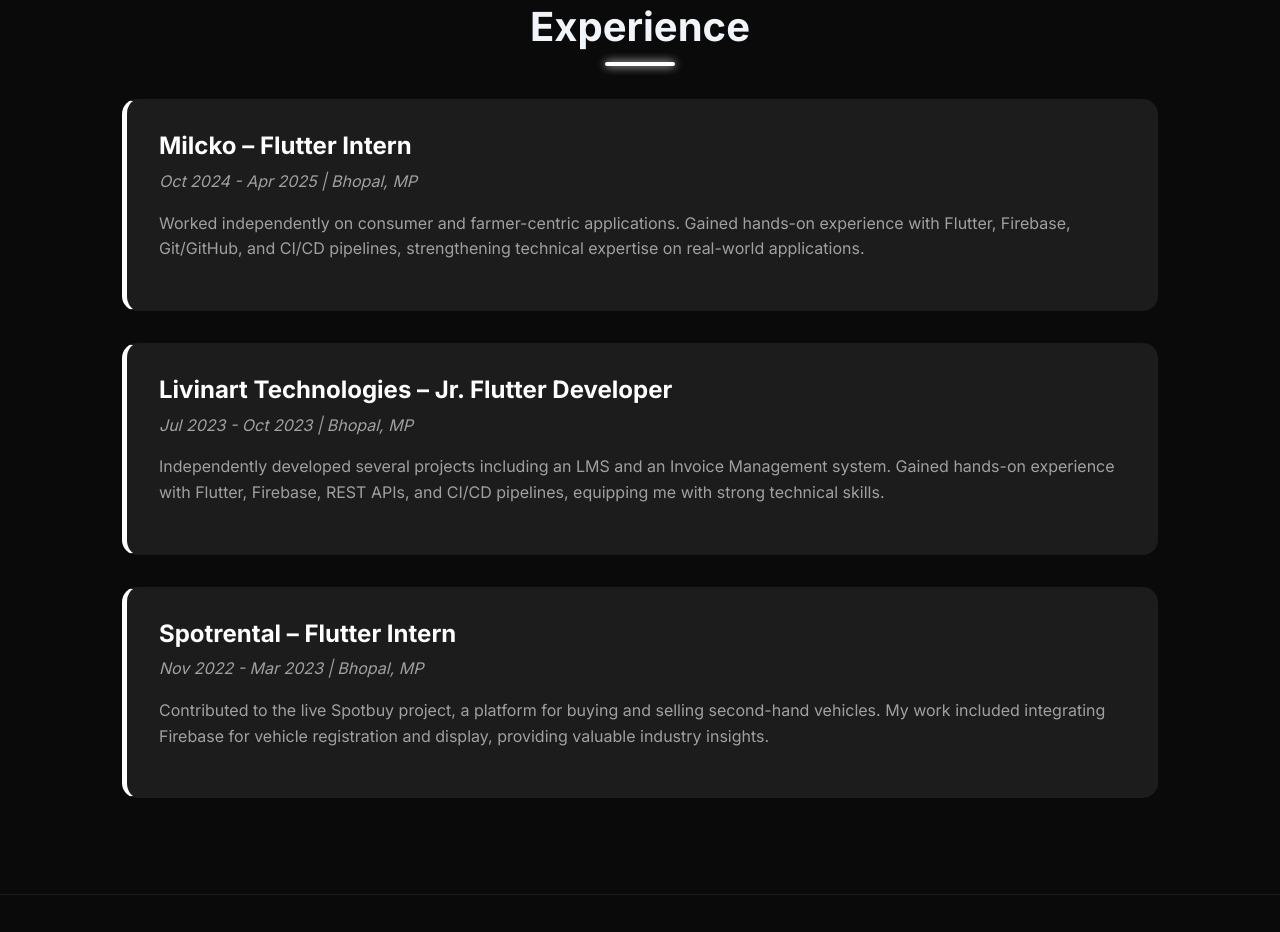
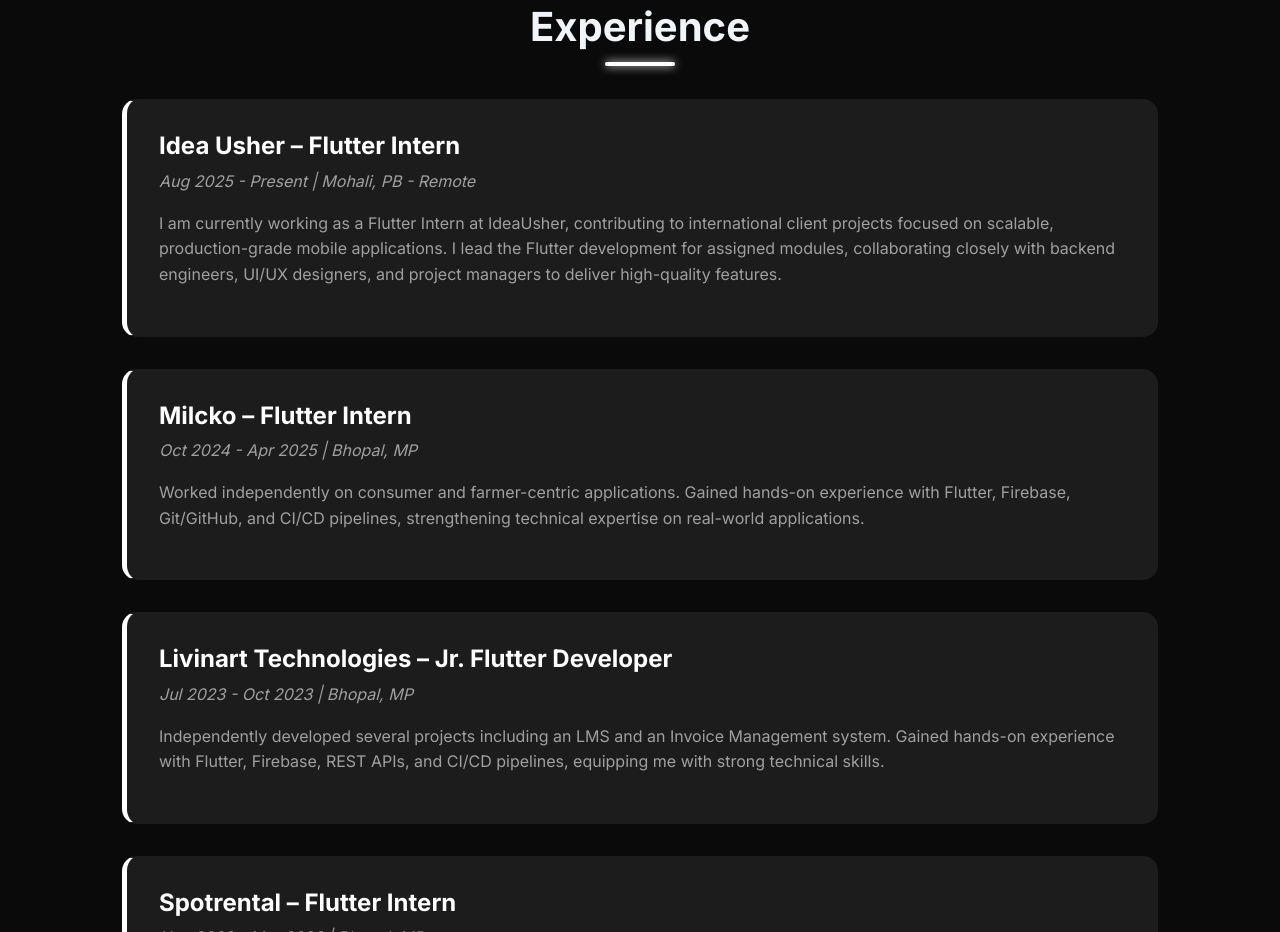
Before and after one commit to sohamkolhe9829/sohamkolhe9829.github.io, a plain HTML site: page index.html in a window 1280 px wide. Shown: the part 1392-2324 px from the top of the page. Drawn offline with Linux system fonts and the light colour scheme.

Commit message:
Update experience section with current internship details
Added current internship experience at Idea Usher, detailing role and responsibilities.

```diff
--- a/index.html
+++ b/index.html
@@ -685,6 +685,11 @@
             <h2 class="animate-on-scroll fade-in">Experience</h2>
             <div class="experience-grid">
                 <div class="experience-card card animate-on-scroll fade-in">
+                    <h3>Idea Usher – Flutter Intern</h3>
+                    <p class="duration">Aug 2025 - Present | Mohali, PB - Remote</p>
+                    <p>I am currently working as a Flutter Intern at IdeaUsher, contributing to international client projects focused on scalable, production-grade mobile applications. I lead the Flutter development for assigned modules, collaborating closely with backend engineers, UI/UX designers, and project managers to deliver high-quality features.</p>
+                </div>
+                <div class="experience-card card animate-on-scroll fade-in">
                     <h3>Milcko – Flutter Intern</h3>
                     <p class="duration">Oct 2024 - Apr 2025 | Bhopal, MP</p>
                     <p>Worked independently on consumer and farmer-centric applications. Gained hands-on experience with
```
